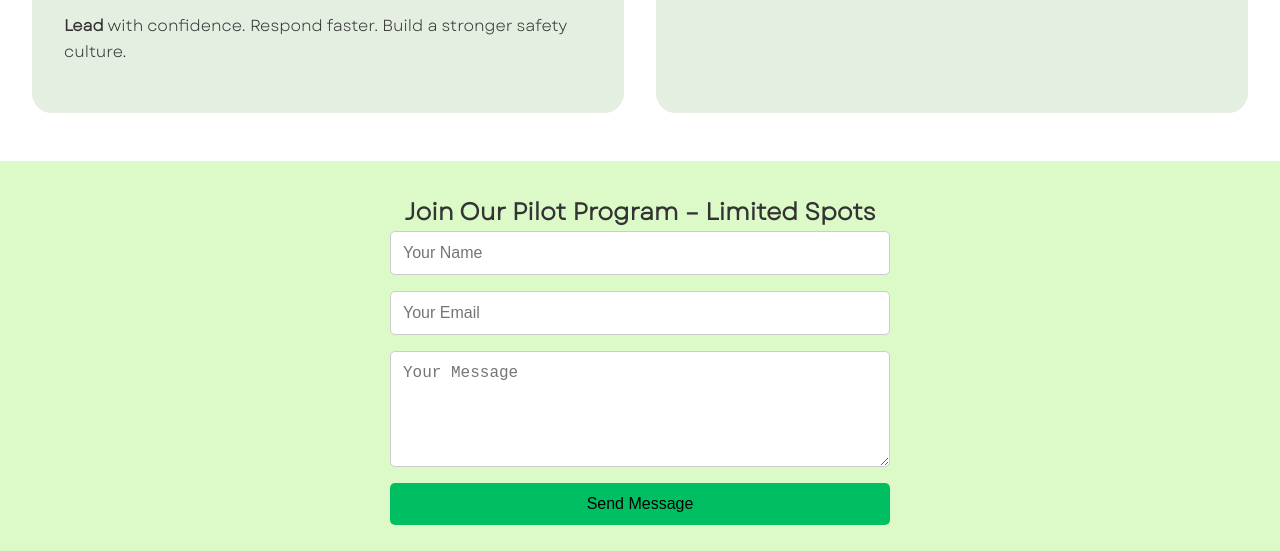
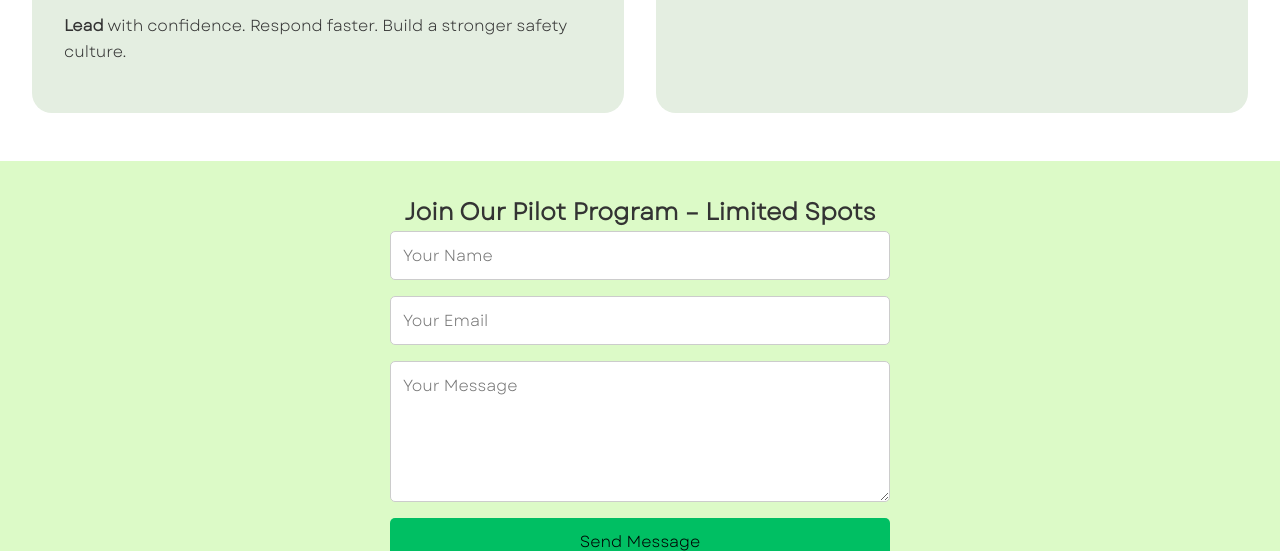
Before and after one commit to dinakar124/5easier, a plain HTML site: page public/index.html in a window 1280 px wide. Shown: the part 2029-2580 px from the top of the page. Drawn offline with Linux system fonts and the light colour scheme.

Commit message:
font fix

```diff
--- a/public/index.html
+++ b/public/index.html
@@ -194,6 +194,7 @@
       margin: 0 auto;
       display: flex;
       flex-direction: column;
+      font-family: 'Garet-Book', sans-serif;
       gap: 1rem;
     }
 
@@ -203,6 +204,7 @@
       border: 1px solid #ccc;
       border-radius: 5px;
       font-size: 1rem;
+      font-family: 'Garet-Book', sans-serif;
     }
 
     button {
@@ -213,6 +215,7 @@
       font-size: 1rem;
       border-radius: 5px;
       cursor: pointer;
+      font-family: 'Garet-Book', sans-serif;
     }
 
     .social-icons {
```
Also changed, not shown: public/123.png (added), public/page_2_image_2.png (added), 1 other file.
